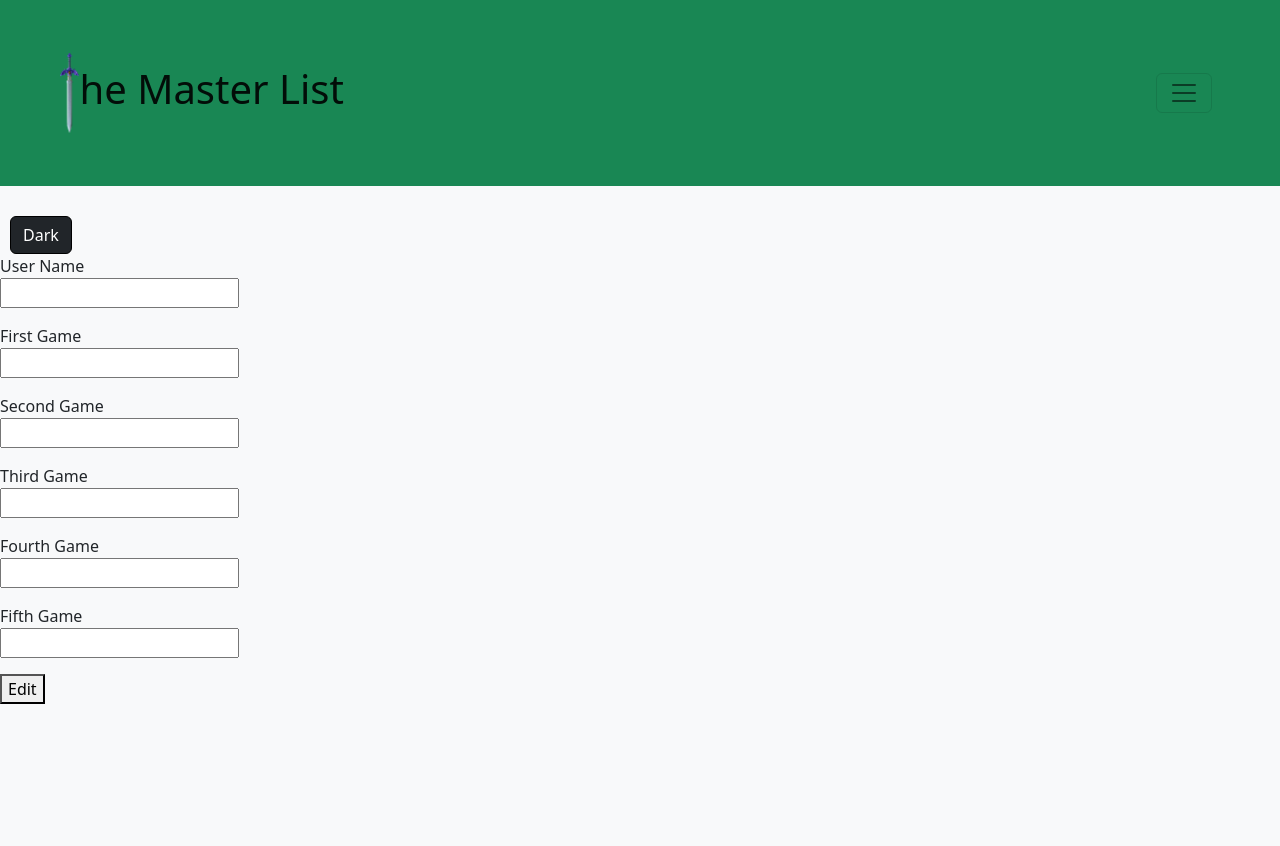
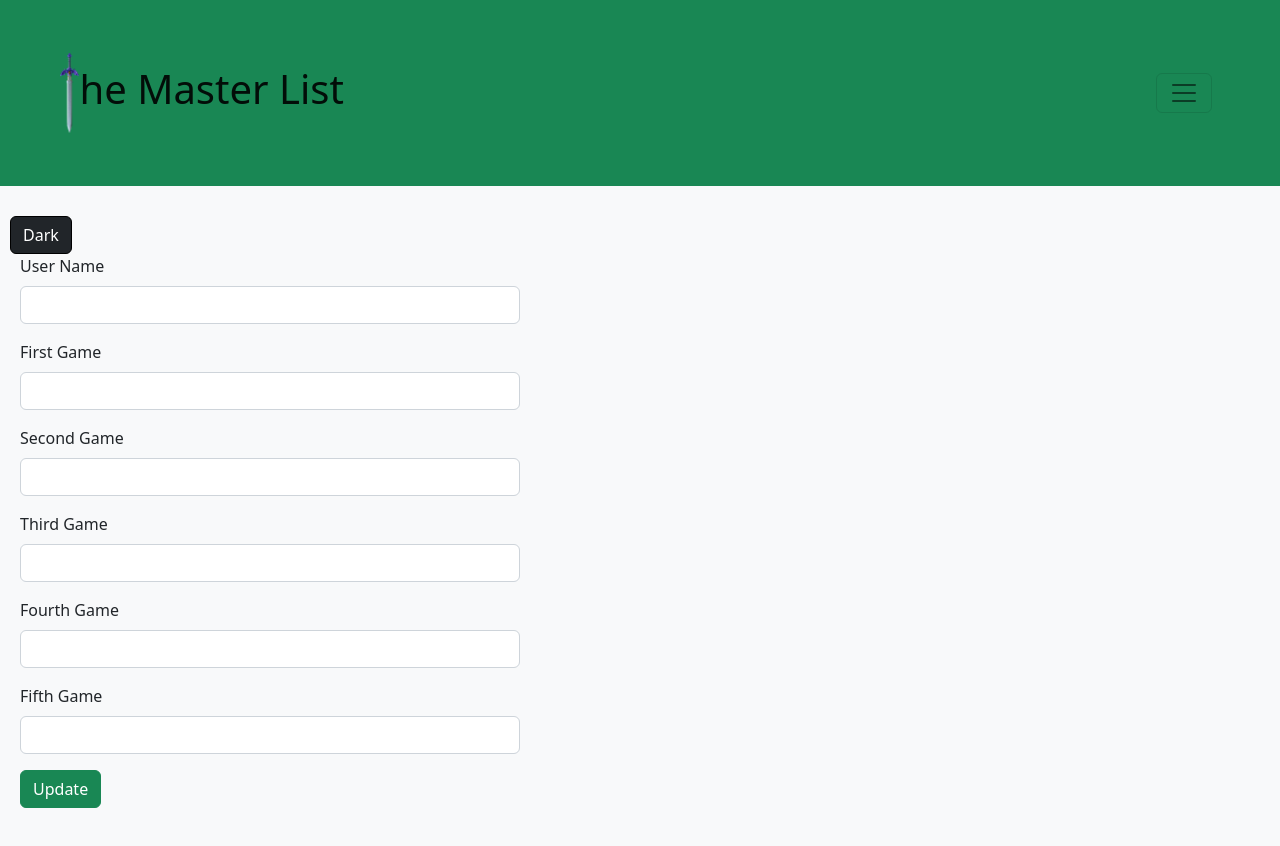
Before and after one commit to Joel-Perez05/The-Master-List, a React (Create React App) app in the folder client/: page /zelda/list/edit/1 in a window 1280 px wide. Shown: the top 846 px of the page. Built offline with nearby package versions, Linux system fonts and the light colour scheme; no server answers.

Commit message:
styled form, list, and edit

```diff
--- /dev/null
+++ b/client/src/components/Update.css
@@ -0,0 +1,4 @@
+.FormGroup {
+    margin-left: 20px;
+    width: 500px;
+}
--- a/client/src/components/Update.js
+++ b/client/src/components/Update.js
@@ -1,6 +1,9 @@
 import React, { useEffect, useState } from 'react';
 import axios from 'axios';
 import {useNavigate, useParams} from "react-router-dom";
+import { Input, Label, Button } from 'reactstrap';
+import "./Update.css"
+
 const Update = (props) => {
     const { id } = useParams();
     const [username, setUsername] = useState("");
@@ -46,39 +49,39 @@ const Update = (props) => {
             })
     }
     return (
-        <div>
+        <div className='FormGroup'>
             <form onSubmit={onSubmitHandler}>
                 <p>
-                    <label>User Name</label><br/>
-                    <input value={username} type="text" onChange = {(e)=>setUsername(e.target.value)}/>
+                    <Label for="username">User Name</Label><br/>
+                    <Input value={username} type="text" onChange = {(e)=>setUsername(e.target.value)}/>
                     {errors.username && <p>{errors.username.message}</p> }
                 </p>
                 <p>
-                    <label>First Game</label><br/>
-                    <input value={firstGame} type="text" onChange = {(e)=>setFirstGame(e.target.value)}/>
+                    <Label for="first_game">First Game</Label><br/>
+                    <Input value={firstGame} type="text" onChange = {(e)=>setFirstGame(e.target.value)}/>
                     {errors.firstGame && <p>{errors.firstGame.message}</p> }
                 </p>
                 <p>
-                    <label>Second Game</label><br/>
-                    <input value={secondGame} type="text" onChange = {(e)=>setSecondGame(e.target.value)}/>
+                    <Label for="second_game">Second Game</Label><br/>
+                    <Input value={secondGame} type="text" onChange = {(e)=>setSecondGame(e.target.value)}/>
                     {errors.secondGame && <p>{errors.secondGame.message}</p> }
                 </p>
                 <p>
-                    <label>Third Game</label><br/>
-                    <input value={thirdGame} type="text" onChange = {(e)=>setThirdGame(e.target.value)}/>
+                    <Label for="third_game">Third Game</Label><br/>
+                    <Input value={thirdGame} type="text" onChange = {(e)=>setThirdGame(e.target.value)}/>
                     {errors.thirdGame && <p>{errors.thirdGame.message}</p> }
                 </p>
                 <p>
-                    <label>Fourth Game</label><br/>
-                    <input value={fourthGame} type="text" onChange = {(e)=>setFourthGame(e.target.value)}/>
+                    <Label for="fourth_game">Fourth Game</Label><br/>
+                    <Input value={fourthGame} type="text" onChange = {(e)=>setFourthGame(e.target.value)}/>
                     {errors.fourthGame && <p>{errors.fourthGame.message}</p> }
                 </p>
                 <p>
-                    <label>Fifth Game</label><br/>
-                    <input value={fifthGame} type="text" onChange = {(e)=>setFifthGame(e.target.value)}/>
+                    <Label for="fifth_game">Fifth Game</Label><br/>
+                    <Input value={fifthGame} type="text" onChange = {(e)=>setFifthGame(e.target.value)}/>
                     {errors.fifthGame && <p>{errors.fifthGame.message}</p> }
                 </p>
-                <button>Edit</button>
+                <Button color='success'>Update</Button>
             </form>
         </div>
     )
--- /dev/null
+++ b/client/src/components/ZeldaForm.css
@@ -0,0 +1,4 @@
+.FormGroup {
+    margin-left: 20px;
+    width: 500px;
+}
--- a/client/src/components/ZeldaForm.js
+++ b/client/src/components/ZeldaForm.js
@@ -1,6 +1,8 @@
 import React, { useState, useEffect } from 'react'
 import axios from 'axios';
 import { useNavigate } from 'react-router-dom';
+import { Input, Label, Button } from 'reactstrap';
+import "./ZeldaForm.css"
 
 const ZeldaForm = (props) => {
     const [username, setUsername] = useState("");
@@ -35,39 +37,39 @@ const ZeldaForm = (props) => {
 
 
     return (
-        <div>
+        <div className='FormGroup'>
         <form onSubmit={onSubmitHandler}>
             <p>
-                <label>User Name</label><br/>
-                <input type="text" onChange = {(e)=>setUsername(e.target.value)}/>
+                <Label for="username">User Name</Label><br/>
+                <Input type="text" onChange = {(e)=>setUsername(e.target.value)}/>
                 {errors.username && <p>{errors.username.message}</p> }
             </p>
             <p>
-                <label>First Game</label><br/>
-                <input type="text" onChange = {(e)=>setFirstGame(e.target.value)}/>
+            <Label for="first_game">First Game</Label><br/>
+                <Input type="text" onChange = {(e)=>setFirstGame(e.target.value)}/>
                 {errors.firstGame && <p>{errors.firstGame.message}</p> }
             </p>
             <p>
-                <label>Second Game</label><br/>
-                <input type="text" onChange = {(e)=>setSecondGame(e.target.value)}/>
+                <Label for="second_game">Second Game</Label><br/>
+                <Input type="text" onChange = {(e)=>setSecondGame(e.target.value)}/>
                 {errors.secondGame && <p>{errors.secondGame.message}</p> }
             </p>
             <p>
-                <label>Third Game</label><br/>
-                <input type="text" onChange = {(e)=>setThirdGame(e.target.value)}/>
+                <Label for="third_game">Third Game</Label><br/>
+                <Input type="text" onChange = {(e)=>setThirdGame(e.target.value)}/>
                 {errors.thirdGame && <p>{errors.thirdGame.message}</p> }
             </p>
             <p>
-                <label>Fourth Game</label><br/>
-                <input type="text" onChange = {(e)=>setFourthGame(e.target.value)}/>
+                <Label for="fourth_game">Fourth Game</Label><br/>
+                <Input type="text" onChange = {(e)=>setFourthGame(e.target.value)}/>
                 {errors.fourthGame && <p>{errors.fourthGame.message}</p> }
             </p>
             <p>
-                <label>Fifth Game</label><br/>
-                <input type="text" onChange = {(e)=>setFifthGame(e.target.value)}/>
+                <Label for="fifth_game">Fifth Game</Label><br/>
+                <Input type="text" onChange = {(e)=>setFifthGame(e.target.value)}/>
                 {errors.fifthGame && <p>{errors.fifthGame.message}</p> }
             </p>
-            <button>Submit</button>
+            <Button color='success'>Submit</Button>
         </form>
         </div>
     )
--- /dev/null
+++ b/client/src/components/ZeldaList.css
@@ -0,0 +1,4 @@
+
+Button {
+    color: white;
+}
--- a/client/src/components/ZeldaList.js
+++ b/client/src/components/ZeldaList.js
@@ -2,6 +2,9 @@ import React, {useEffect, useState} from 'react';
 import axios from 'axios';
 import { Link } from 'react-router-dom';
 import io from "socket.io-client";
+import { Button } from 'reactstrap';
+import "./ZeldaList.css"
+
 
 const ZeldaList = (props) => {
     const [userLists, setUserLists] = useState([]);
@@ -40,7 +43,8 @@ const ZeldaList = (props) => {
     })
 
     return (
-        <div>
+        <div className='FormGroup'>
+
             {
                 userLists.map((list) => {
                     return (
@@ -51,14 +55,15 @@ const ZeldaList = (props) => {
                             <p>{list.thirdGame}</p>
                             <p>{list.fourthGame}</p>
                             <p>{list.fifthGame}</p>
-                            <button onClick={(e) => {deleteList(list._id)}}>delete</button>
-                            <button>
+                            <Button color='danger' onClick={(e) => {deleteList(list._id)}}>Delete</Button>
+                            <Button color='success'>
                                 <Link to={`/zelda/list/edit/${list._id}`}>Edit</Link>
-                            </button>
+                            </Button>
                         </div>
                     )
                 })
             }
+
         </div>
     );
 };
```
